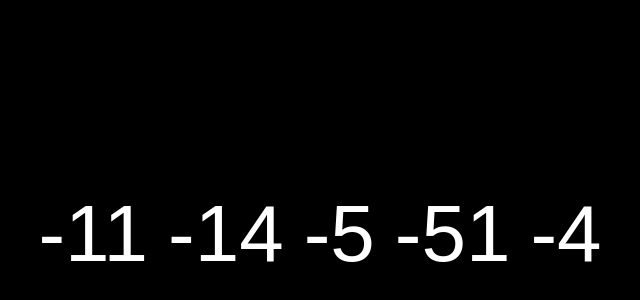
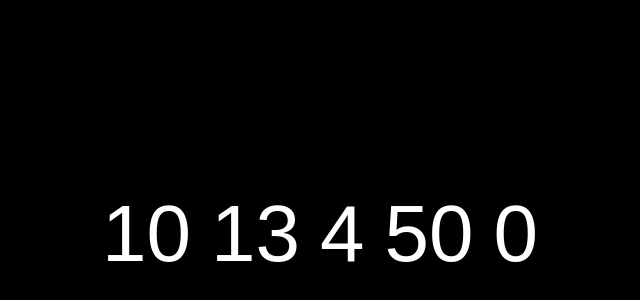
Before and after one commit to TuiLaZeroTwo/mylove, a plain HTML site: page index.html in a window 1280 px wide. Shown: the part 166-466 px from the top of the page, without its empty margins (320-960 px from the left). Drawn offline with Linux system fonts and the light colour scheme.

Commit message:
Update index.html

```diff
--- a/index.html
+++ b/index.html
@@ -33,30 +33,27 @@
     <div id="milliseconds">0</div>
   </div>
 
-  <script>
-    const countdownDate = new Date('October 22, 2024 00:00:00').getTime();
+<script>
+  const startDate = new Date('October 22, 2024 00:00:00').getTime();
+  const now = new Date().getTime();
 
-    const x = setInterval(() => {
-      const now = new Date().getTime();
-      const distance = countdownDate - now;
+  const distance = now - startDate;
 
-      const d = Math.floor(distance / (1000 * 60 * 60 * 24));
-      const h = Math.floor((distance % (1000 * 60 * 60 * 24)) / (1000 * 60 * 60));
-      const m = Math.floor((distance % (1000 * 60 * 60)) / (1000 * 60));
-      const s = Math.floor((distance % (1000 * 60)) / 1000);
-      const ms = Math.floor(distance % 1000);
+  const days = Math.floor(distance / (1000 * 60 * 60 * 24));
+  const hours = Math.floor((distance % (1000 * 60 * 60 * 24)) / (1000 * 60 * 60));
+  const minutes
+ = Math.floor((distance % (1000 * 60 * 60)) / (1000 * 60));
+  const seconds = Math.floor((distance % (1000 * 60)) / 1000);
+  const milliseconds = Math.floor(distance
+ % 1000);
 
-      document.getElementById('days').innerHTML = d;
-      document.getElementById('hours').innerHTML = h;
-      document.getElementById('minutes').innerHTML = m;
-      document.getElementById('seconds').innerHTML = s;
-      document.getElementById('milliseconds').innerHTML = ms;
+  document.getElementById('days').innerHTML = days;
+  document.getElementById('hours').innerHTML = hours;
+  document.getElementById('minutes').innerHTML = minutes;
+  document.getElementById('seconds').innerHTML = seconds;
 
-      if (distance < 0) {
-        clearInterval(x);
-        document.getElementById('countdown').innerHTML = 'EXPIRED';
-      }
-    }, 1);
-  </script>
+  document.getElementById('milliseconds').innerHTML = milliseconds;
+
+</script>
 </body>
 </html>
```
